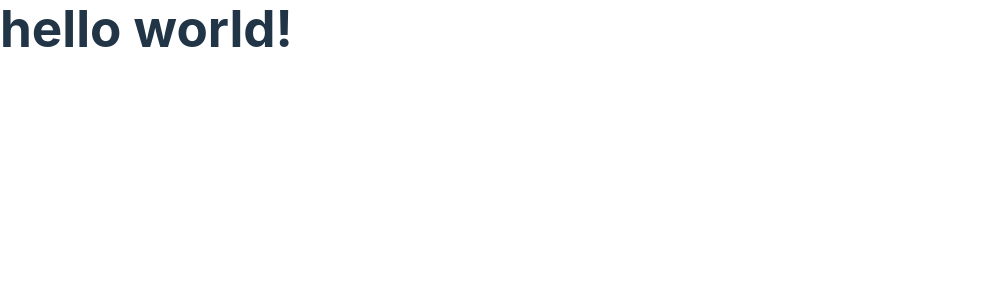
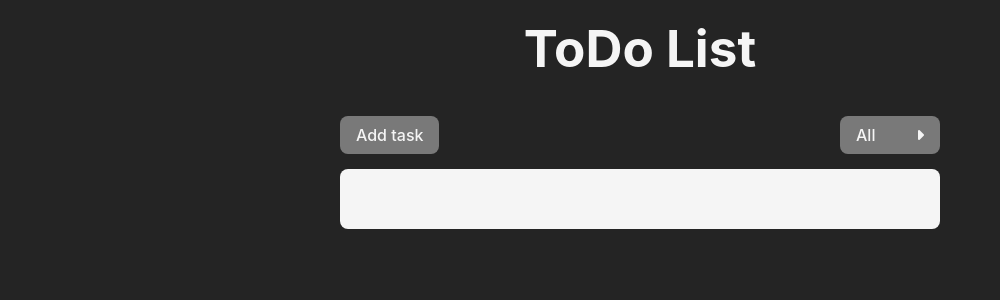
Before and after one commit to JAHMD/ToDo_list, a React (Vite) app: page / in a window 1280 px wide. Shown: the top 300 px of the page, without its empty margins (0-1000 px from the left). Built offline with nearby package versions, Linux system fonts and the light colour scheme.

Commit message:
add: the app main style

```diff
--- a/index.html
+++ b/index.html
@@ -5,6 +5,10 @@
 		<link rel="icon" type="image/jpg" href="/todo-icon.jpg" />
 		<meta name="viewport" content="width=device-width, initial-scale=1.0" />
 		<title>Todo List</title>
+		<script
+			src="https://kit.fontawesome.com/f1c1c1e611.js"
+			crossorigin="anonymous"
+		></script>
 	</head>
 	<body>
 		<div id="root"></div>
--- a/package.json
+++ b/package.json
@@ -9,6 +9,7 @@
     "preview": "vite preview"
   },
   "dependencies": {
+    "nanoid": "^4.0.1",
     "react": "^18.2.0",
     "react-dom": "^18.2.0"
   },
--- a/src/App.jsx
+++ b/src/App.jsx
@@ -1,12 +1,56 @@
+import { nanoid } from "nanoid";
 import { useState } from "react";
+import AddTask from "./Components/AddTask";
+import TodoHeader from "./Components/TodoHeader";
+import TodoList from "./Components/TodoList";
 
 function App() {
-	const [count, setCount] = useState(0);
+	const [isAddTask, setIsAddTask] = useState(false);
+	const [todo, setTodo] = useState({
+		id: 0,
+		value: "",
+		isChecked: false,
+	});
+	const storedList = JSON.parse(localStorage.getItem("todo-list"));
+	const [todoList, setTodoList] = useState(storedList || []);
+
+	function handleIsAddTask() {
+		setIsAddTask((oldState) => !oldState);
+	}
+
+	function handleInputChange({ target }) {
+		setTodo((oldTodo) => ({ ...oldTodo, id: nanoid(), value: target.value }));
+	}
+
+	function handleSubmit(e) {
+		e.preventDefault();
+		if (todo.value) {
+			const updatedList = [...todoList, todo];
+			localStorage.setItem("todo-list", JSON.stringify(updatedList));
+			setTodoList(updatedList);
+			setTodo({ id: 0, value: "", isChecked: false });
+			setIsAddTask((oldState) => !oldState);
+		}
+	}
 
 	return (
-		<div className="App">
-			<h1>hello world!</h1>
-		</div>
+		<main className="App">
+			{isAddTask && (
+				<AddTask
+					isAddTask={handleIsAddTask}
+					handleSubmit={handleSubmit}
+					handleInputChange={(e) => handleInputChange(e)}
+					task={todo.value}
+				/>
+			)}
+			<section>
+				<h1 className="heading">ToDo List</h1>
+			</section>
+			<section className="todo">
+				<TodoHeader isAddTask={handleIsAddTask} />
+				<TodoList todoList={todoList} />
+			</section>
+		</main>
 	);
 }
 
--- /dev/null
+++ b/src/Components/AddTask.jsx
@@ -0,0 +1,27 @@
+function AddTask({ isAddTask, handleSubmit, handleInputChange, task }) {
+	return (
+		<div className="overlay">
+			<button className="close" onClick={isAddTask}>
+				<i className="fa-solid fa-circle-xmark"></i>
+			</button>
+			<form className="task-form" onSubmit={handleSubmit}>
+				<div className="field">
+					<label htmlFor="title" className="task-title">
+						Task:
+					</label>
+					<input
+						type="text"
+						id="title"
+						className="task-input"
+						onChange={handleInputChange}
+						value={task}
+						autoFocus={true}
+					/>
+				</div>
+				<button className="submit btn">Add</button>
+			</form>
+		</div>
+	);
+}
+
+export default AddTask;
--- /dev/null
+++ b/src/Components/DropDown.jsx
@@ -0,0 +1,16 @@
+function DropDown() {
+	return (
+		<button className="drop-down btn">
+			<div className="categories">All</div>
+			<i className="fa-solid fa-caret-right"></i>
+			<ul className="menu">
+				<li className="cat">All</li>
+				<li className="cat">All</li>
+				<li className="cat">All</li>
+				<li className="cat">All</li>
+			</ul>
+		</button>
+	);
+}
+
+export default DropDown;
--- /dev/null
+++ b/src/Components/TodoHeader.jsx
@@ -0,0 +1,14 @@
+import DropDown from "./DropDown";
+
+function TodoHeader({ isAddTask }) {
+	return (
+		<div className="todo__header">
+			<button className="add-task btn" onClick={isAddTask}>
+				Add task
+			</button>
+			<DropDown />
+		</div>
+	);
+}
+
+export default TodoHeader;
--- /dev/null
+++ b/src/Components/TodoItem.jsx
@@ -0,0 +1,23 @@
+import { useState } from "react";
+
+function TodoItem({ id, value, isChecked }) {
+	const [isActive, setIsActive] = useState(false);
+	return (
+		<div className={`todo__item ${isActive ? "active" : ""}`} id={id}>
+			<i className="check fa-regular fa-square"></i>
+			<p className="task-content" onClick={() => setIsActive(!isActive)}>
+				{value}
+			</p>
+			<div className="actions-container">
+				<button className="delete btn">
+					<i className="fa-solid fa-trash-can"></i>
+				</button>
+				<button className="update btn">
+					<i className="fa-solid fa-pen-to-square"></i>
+				</button>
+			</div>
+		</div>
+	);
+}
+
+export default TodoItem;
--- /dev/null
+++ b/src/Components/TodoList.jsx
@@ -0,0 +1,11 @@
+import TodoItem from "./TodoItem";
+
+function TodoList({ todoList }) {
+	const todoElements = todoList.map((todo) => {
+		const { id, value, isChecked } = todo;
+		return <TodoItem key={id} id={id} value={value} isChecked={isChecked} />;
+	});
+	return <div className="todo__list">{todoElements}</div>;
+}
+
+export default TodoList;
--- a/src/index.css
+++ b/src/index.css
@@ -1,17 +1,22 @@
 :root {
+	--lite-gray: #f5f5f5;
+	--btn-hover-color: #cecece;
+	--add-btn-color: #797979;
+	--add-btn-hover-color: #585858;
+	--primary-dark-color: #242424;
+	--item-bg: #dfdfdf;
+	--border-color: #787878;
+
+	--rounded: 8px;
+
 	font-family: Inter, system-ui, Avenir, Helvetica, Arial, sans-serif;
 	line-height: 1.5;
 	font-weight: 400;
-
-	color-scheme: light dark;
-	color: rgba(255, 255, 255, 0.87);
-	background-color: #242424;
 
 	font-synthesis: none;
 	text-rendering: optimizeLegibility;
 	-webkit-font-smoothing: antialiased;
 	-moz-osx-font-smoothing: grayscale;
-	-webkit-text-size-adjust: 100%;
 }
 
 *,
@@ -23,17 +28,13 @@
 	font-family: inherit;
 }
 
+ul {
+	list-style: none;
+}
+
 a {
 	font-weight: 500;
-	color: #646cff;
 	text-decoration: inherit;
-}
-a:hover {
-	color: #535bf2;
-}
-
-body {
-	min-height: 100vh;
 }
 
 h1 {
@@ -42,32 +43,226 @@ h1 {
 }
 
 button {
-	border-radius: 8px;
-	border: 1px solid transparent;
-	padding: 0.6em 1.2em;
 	font-size: 1em;
 	font-weight: 500;
 	font-family: inherit;
-	background-color: #1a1a1a;
 	cursor: pointer;
-	transition: border-color 0.25s;
-}
-button:hover {
-	border-color: #646cff;
 }
 button:is(:focus, :focus-visible) {
 	outline: 4px auto -webkit-focus-ring-color;
 }
 
-@media (prefers-color-scheme: light) {
-	:root {
-		color: #213547;
-		background-color: #ffffff;
-	}
-	a:hover {
-		color: #747bff;
-	}
-	button {
-		background-color: #f9f9f9;
-	}
+input {
+	width: 100%;
+	display: block;
+	font-family: inherit;
 }
+
+i {
+	display: inline-block;
+}
+
+html {
+	font-size: 10px;
+}
+
+body {
+	color: var(--primary-dark-color);
+	background-color: var(--primary-dark-color);
+	font-size: 1.6rem;
+}
+
+.btn {
+	border-radius: var(--rounded);
+	border: 1px solid transparent;
+	outline: transparent;
+	transition: border-color 300ms, background-color 300ms;
+}
+.btn:hover {
+	background-color: var(--btn-hover-color);
+}
+
+.App {
+	min-height: 100vh;
+	padding: 20px;
+	display: flex;
+	align-items: center;
+	flex-direction: column;
+	gap: 40px;
+	position: relative;
+}
+
+.heading {
+	color: var(--lite-gray);
+}
+
+.todo {
+	width: 600px;
+	max-width: 100%;
+}
+
+.todo__header {
+	display: flex;
+	justify-content: space-between;
+	align-items: center;
+}
+
+.add-task,
+.submit,
+.drop-down {
+	padding: 0.8rem 1.5rem;
+	background-color: var(--add-btn-color);
+	color: var(--lite-gray);
+}
+
+:is(.add-task, .submit, .drop-down):hover {
+	background-color: var(--add-btn-hover-color);
+}
+
+.drop-down {
+	max-width: 100%;
+	min-width: 100px;
+	position: relative;
+	display: flex;
+	justify-content: space-between;
+	align-items: center;
+}
+
+.menu {
+	height: 0;
+	width: 100%;
+	padding-inline: 1rem;
+	border-radius: inherit;
+	position: absolute;
+	top: calc(100% + 10px);
+	left: 0;
+	text-align: center;
+	background-color: var(--add-btn-color);
+	display: grid;
+	align-items: flex-start;
+	gap: 10px;
+	transition: 300ms height;
+	overflow: auto;
+}
+.menu.active {
+	height: fit-content;
+}
+
+.cat {
+	padding: 0.5rem;
+	border-radius: var(--rounded);
+	background-color: var(--item-bg);
+	color: var(--primary-dark-color);
+}
+.cat:first-of-type {
+	margin-top: 10px;
+}
+.cat:last-of-type {
+	margin-bottom: 10px;
+}
+
+.todo__list {
+	margin-block-start: 15px;
+	padding: 30px;
+	border-radius: var(--rounded);
+	background-color: var(--lite-gray);
+	display: grid;
+	gap: 20px;
+}
+
+.todo__item {
+	width: 100%;
+	padding-block: 10px;
+	padding-inline: 35px 15px;
+	border-radius: var(--rounded);
+	display: flex;
+	justify-content: space-between;
+	align-items: flex-start;
+	background-color: var(--item-bg);
+	gap: 10px;
+	font-weight: 500;
+	position: relative;
+}
+.todo__item .check {
+	position: absolute;
+	top: 15px;
+	left: 12px;
+}
+
+.task-content {
+	width: 385px;
+	height: 32px;
+	padding: 2px 5px;
+	border-radius: 5px;
+	text-overflow: ellipsis;
+	overflow: hidden;
+	cursor: pointer;
+	line-height: 1.6;
+	transition: 300ms background-color;
+}
+.task-content:hover {
+	background-color: #c6c6c6;
+}
+.todo__item.active .task-content {
+	height: fit-content;
+	overflow-wrap: break-word;
+}
+
+.todo__item .btn {
+	padding: 0.5rem 1rem;
+}
+
+.actions-container {
+	margin-left: auto;
+	display: flex;
+	gap: 10px;
+	align-items: center;
+}
+
+.overlay {
+	width: 100%;
+	height: 100%;
+	position: absolute;
+	top: 0;
+	left: 0;
+	background-color: #24242471;
+	display: grid;
+	place-content: center;
+	z-index: 10;
+}
+
+.close {
+	width: 25px;
+	aspect-ratio: 1;
+	margin-left: auto;
+	border-radius: 50%;
+	border: none;
+	display: flex;
+	font-size: 2.5rem;
+	color: var(--lite-gray);
+	background-color: var(--primary-dark-color);
+	transition: 300ms color;
+}
+.close:hover {
+	color: var(--btn-hover-color);
+}
+
+.task-form {
+	width: 400px;
+	max-width: 100%;
+	margin-top: 10px;
+	padding: 20px;
+	border-radius: var(--rounded);
+	display: grid;
+	gap: 10px;
+	background-color: var(--lite-gray);
+	box-shadow: 5px 5px 8px #24242424, -5px -5px 8px #24242424;
+}
+
+.task-input {
+	margin-block: 10px;
+	padding: 1rem 1.5rem;
+	border: 1px solid var(--item-bg);
+	border-radius: var(--rounded);
+	color: var(--primary-dark-color);
+}
```
Also changed, not shown: 6 other files (tests, documents, lock files or other folders).
